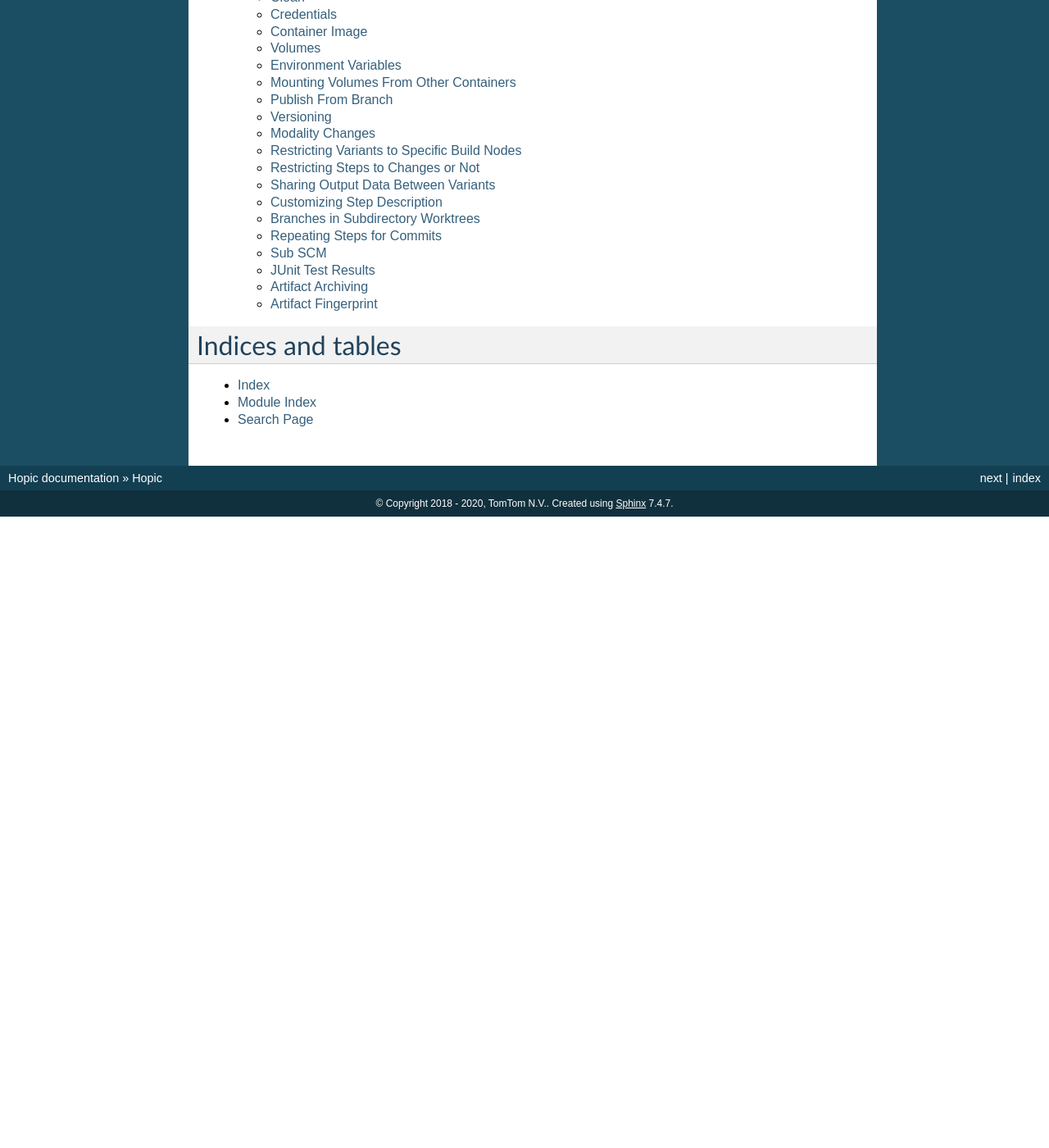
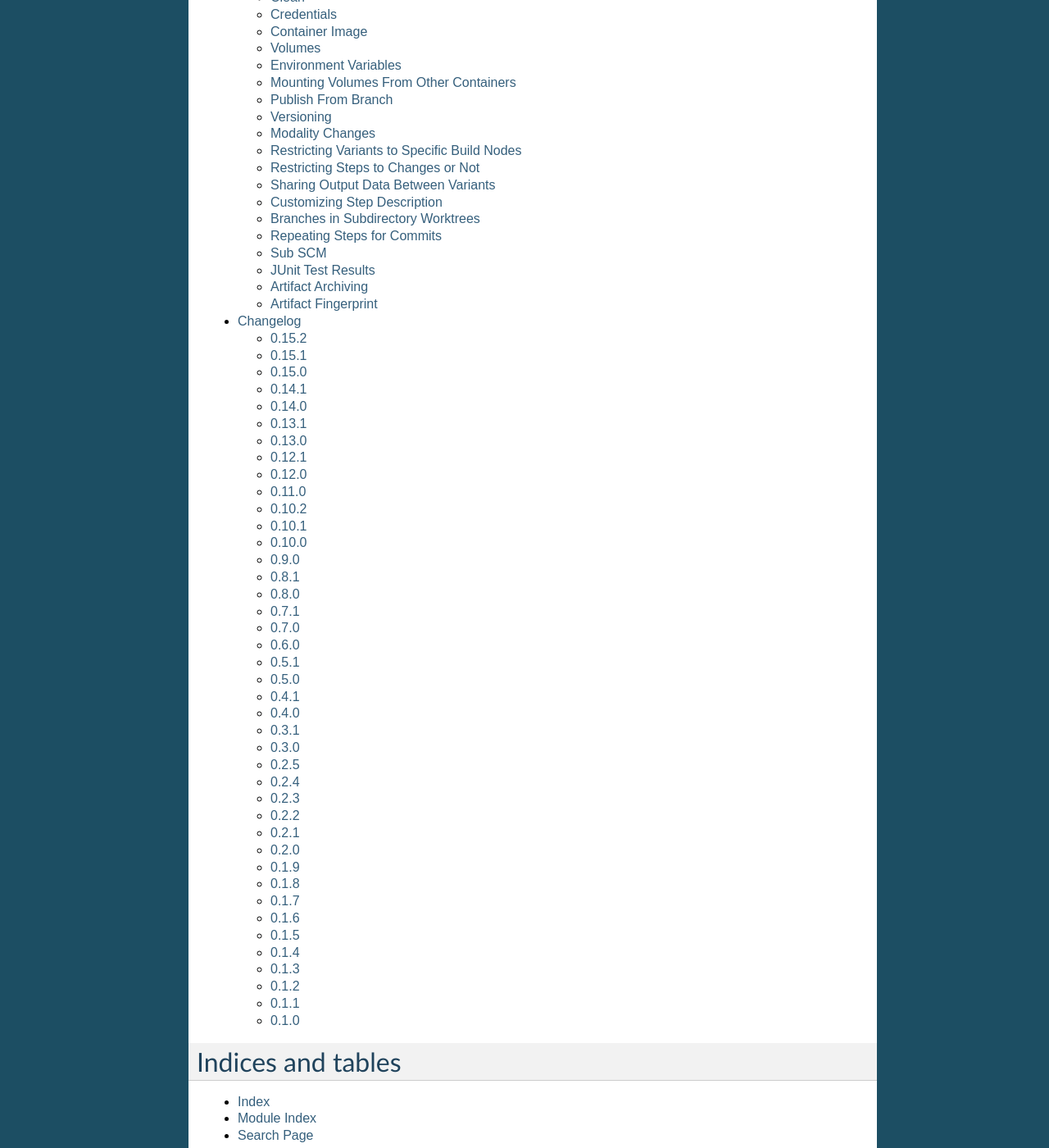
Before and after one commit to tomtom-international/hopic, a Sphinx documentation site: the page built from doc/source/index.rst, in a window 1280 px wide and 1400 px high, scrolled down 726 px. Shown: the whole window at 82% size. Built offline with Sphinx 7.4.7, drawn with Linux system fonts in a browser that asks for light colours; before the commit the page ends 1356 px from its top, so only the background shows below that; some of the changed lines change nothing that is shown.

Commit message:
docs: add changelog

```diff
--- /dev/null
+++ b/doc/source/changes.rst
@@ -0,0 +1,546 @@
+..
+   Copyright (c) 2019 - 2020 TomTom N.V. (https://tomtom.com)
+
+   Licensed under the Apache License, Version 2.0 (the "License");
+   you may not use this file except in compliance with the License.
+   You may obtain a copy of the License at
+
+       http://www.apache.org/licenses/LICENSE-2.0
+
+   Unless required by applicable law or agreed to in writing, software
+   distributed under the License is distributed on an "AS IS" BASIS,
+   WITHOUT WARRANTIES OR CONDITIONS OF ANY KIND, either express or implied.
+   See the License for the specific language governing permissions and
+   limitations under the License.
+
+=========
+Changelog
+=========
+
+0.15.2
+======
+
+Bug fixes
+---------
+
+* fix: don't force type conversion to bytes
+
+0.15.1
+======
+
+Bug fixes
+---------
+
+* fix: prevent pip from looking at the current repo while installing Hopic
+
+0.15.0
+======
+
+New features
+------------
+
+* feat: don't execute run on change variants if build isn't green
+* feat: only version bump if it contains a new feature, bug fix or breaking change
+
+Bug fixes
+---------
+
+* fix: increase git-rebase --autosquash timeout from 5 secs to 5 mins
+* fix: don't clear Acked-By on autosquashes
+* fix: crash when moving submodule in PR
+* fix: give decent error messages for conventional commit syntax errors
+
+0.14.1
+======
+
+Bug fixes
+---------
+
+* fix(groovy): stash files relative to Hopic's workspace, not Jenkins'
+
+0.14.0
+======
+
+New Features
+------------
+
+* feat: don't clear Acked-By on autosquashes
+
+Bug fixes
+---------
+
+* fix: ensure hopic is always executed with a UTF-8 locale
+
+0.13.1
+======
+
+Bug fixes
+---------
+
+* fix: display type of invalid element instead of 'type' function
+
+0.13.0
+======
+
+New features
+------------
+
+* feat: add docker image override within a phase #PIPE-367
+* feat: allow ptrace operations within docker #PIPE-385
+* feat(config): search for specified Ivy manifest relative to $CFGDIR
+
+Improvements
+------------
+
+* ci(message-checker): ignore tag merges as well as branch merges
+* improvement(logging): display info used by conventional-commits bumping policy
+
+Bug fixes
+---------
+
+* fix: replace DOS line endings with Unix line endings in produced commit messages
+* fix: use Python 2-compatible super() function
+* fix: parsing of conventional-commits on Python 2 #PIPE-405
+
+0.12.1
+======
+
+Bug fixes
+---------
+
+* fix: handle missing BitBucket users without raising an exception
+
+0.12.0
+======
+
+New features
+------------
+
+* feat: use conventional commits for bumping and branch restriction (d313ddf)
+
+  * feat: add commit message decomposition class (e0b8a29)
+  * feat: add Conventional Commmit parser (6e90e39)
+  * feat: add conventional commit footer parsing (9d04254)
+  * feat(config): add a bumping policy (ef34046)
+  * feat(merge): parse commit messages according to the configured policy (27d8858)
+  * feat(merge): bump the correct version field according to conventional commits (2905ea9)
+  * feat(merge): allow a version bumping policy for less than every change (eb3b8b6)
+  * feat(merge): reject breaking changes and new features on release branches (d200cdf)
+
+* feat: make clean checkout commands customizable (3b0fafb)
+* feat: allow multiple with-credentials (d3418a1)
+
+Improvements
+------------
+
+* improvement: detect wrongly typed `image` options (8c706af)
+* refactor(config): unify the produced 'image' config structure (449c744)
+* improvement(config): display config error messages without backtrace (c8329b0)
+* improvement: have workspace default to containing repository of config file (e8e89c7)
+* docs: add documentation for description and stash (a427d90)
+
+Bug fixes
+---------
+
+* fix(show-config): allow JSON serialization of '!image-from-ivy-manifest' images (b37321b)
+* fix(carver): separate the major, minor and patch components by dots (b23b733)
+* fix: use relative config path for version file (59199f1)
+* fix: handle CredentialNotFoundException where it can be thrown (a47cdd4)
+* fix: avoid wrapping in withCredentials when no credentials are requested (f08e9c2)
+
+0.11.0
+======
+
+New features
+------------
+
+* feat: make execution possible with 'hopic' as command
+
+Improvements
+------------
+
+* improvement: raise exception when specified ivy manifest does not exist
+* improvement(log): add hint for initial version tag
+
+Bug fixes
+---------
+
+* fix: only restore mtime for regular files and symlinks
+* fix: use the common ancestor of the source and target commit for autosquash
+* fix: ignore submodule checkout failure during checkout-source-tree
+* fix: use git submodule sync to update submodule url when checking out source
+
+0.10.2
+======
+
+Bug fixes
+---------
+
+* fix: provide an empty dict instead of nothing for metadata-less variants
+
+0.10.1
+======
+
+Improvements
+------------
+
+* improvement(groovy): retrieve execution graph in a single 'getinfo' call
+
+Bug fixes
+---------
+
+* fix: use full repository directory when updating submodules recursively
+* fix: reset the config directory after re-reading the config file
+
+0.10.0
+======
+
+New features
+------------
+
+* feat: allow passing environment variables into containers
+
+Improvements
+------------
+
+* improvement: log reason why Bitbucket refuses to merge
+
+Bug fixes
+---------
+
+* fix: use blacklisted object when printing error to avoid crash
+
+0.9.0
+======
+
+New features
+------------
+
+* feat: checkout submodules too during checkout
+* feat: note the used Hopic version in the merge commit
+
+Improvements
+------------
+
+* improvement: use Hopic's default config location in the CI-Driver
+* improvement(groovy): log when we're skipping submission for replays
+
+Bug fixes
+---------
+
+* fix: re-check default locations for config file after checking out and merging
+
+0.8.1
+======
+
+Bug fixes
+---------
+
+* fix(groovy): avoid confusing e-mail addresses for usernames
+* fix(carver): don't include the prerelease portion in tags by default
+
+0.8.0
+======
+
+New features
+------------
+
+* feat: reject submission of replay builds
+
+0.7.1
+======
+
+Bug fixes
+---------
+
+* fix(groovy): move regex evaluation to non-CPS context
+
+Improvements
+------------
+
+* improvement: use : as GIT_EDITOR to prevent starting an editor at all
+
+0.7.0
+======
+
+New features
+------------
+
+* feat: add support for volume overrides per variant
+
+0.6.0
+======
+
+New features
+------------
+
+* feat: add support for Docker `--volume-from` mapping at variant level
+* feat: expose current GIT_COMMIT and GIT_BRANCH
+
+Bug fixes
+---------
+
+* fix: ensure that the execution flow is built _after_ merging
+
+0.5.1
+======
+
+Bug fixes
+---------
+
+* fix: only remove/add files from non-empty lists
+* doc: document all release branch versions
+
+0.5.0
+======
+
+New features
+------------
+
+* feat: support file and string credentials too
+
+0.4.1
+======
+
+Logging improvements
+--------------------
+
+* logging(debug): tell when we're restoring mtimes
+* improvement: don't log a back trace for fatally terminated commands
+
+0.4.0
+======
+
+New features
+------------
+
+* feat: make Hopic's verbosity controllable via environment variables
+
+0.3.1
+======
+
+Improvements
+------------
+
+* improvement: add debug logging about pre/post autosquashing commit sets
+* improvement: log the failure information when failing to autosquash
+* improvement: ensure hash stability of autosquashed commit
+
+0.3.0
+======
+
+New features
+------------
+
+* feat: add support for promoting builds after submission
+* feat: make default node expression configurable via optional param
+* feat: support feature branches
+* feat: execute a command once for every autosquashed source commit
+
+0.2.5
+======
+
+Documentation fixes
+-------------------
+
+* docs: match installation URL to current branch
+
+0.2.4
+======
+
+Bug fixes
+---------
+
+* fix: ensure that the execution flow is built *after* merging
+
+0.2.3
+======
+
+Bug fixes
+---------
+
+* fix: only remove/add files from non-empty lists
+* doc: document all release branch versions
+
+0.2.2
+======
+
+Improvements
+------------
+
+* improvement: better logging about submittability
+
+Bug fixes
+---------
+
+* fix: only restore mtimes for clean builds
+* fix: avoid scientific notation for timestamps
+* fix: workaround Groovy regexes producing null matches
+* fix: ensure $HOME is available for modality changes
+
+0.2.1
+======
+
+Artifactory related improvements
+
+Improvements
+------------
+
+* improvement: handle artifactory 'target' in config reader
+* improvement: expose all versioning related environment variables
+* improvement: perform all artifactory build uploads from a single node
+* improvement: translate Artifactory FileSpec patterns to Ant FileSet
+
+0.2.0
+======
+
+New features
+------------
+
+* feat: execute a command once for every source commit
+* feat: make the branch name, build id and lock name public
+* feat(bb-pr): expand '@user' tokens in pull request descriptions
+* feat: add support for executing commands with credentials
+* feat(git): support for other branches in subdirectory worktrees
+
+0.1.9
+======
+
+Bug fixes
+---------
+
+fix: ensure that the execution flow is built _after_ merging
+
+0.1.8
+======
+
+Documentation
+-------------
+
+* doc: document all release branch versions
+
+0.1.7
+======
+
+Bug fixes
+---------
+
+* fix: only restore mtimes for clean builds
+* fix: avoid scientific notation for timestamps
+* fix: ensure $HOME is available for modality changes
+
+Improvements
+------------
+
+* improvement: better logging about submittability
+
+0.1.6
+======
+
+Artifactory related improvements
+
+Improvements
+------------
+
+* improvement: handle artifactory 'target' in config reader
+* improvement: expose all versioning related environment variables
+* improvement: perform all artifactory build uploads from a single node
+* improvement: translate Artifactory FileSpec patterns to Ant FileSet
+
+0.1.5
+======
+
+Bugfix and greater docker volume specification flexibility
+
+Improvements
+------------
+
+* improvement: allow overriding the ${WORKSPACE} volume
+
+Bug fixes
+---------
+
+* fix: use slicing instead of indexing to get string suffix
+
+0.1.4
+======
+
+Fix versioning bugs and improve CLI defaults
+
+Improvements
+------------
+
+* improvement: don't destroy config sections until we're done with them
+* improvement: give --config a default
+* improvement: give --workspace a decent default
+
+Bug fixes
+---------
+
+* fix: find version file relative to CI config file
+* fix: use version-policy specific defaults for the formatting of tags
+* fix: prevent tag failure for non-semver versioning policies
+
+0.1.3
+======
+
+Fix various bugs and produce more stable build ids on Artifactory
+
+Improvements
+------------
+
+* improvement: produce more stable build names and numbers on Artifactory
+
+Bug fixes
+---------
+
+* fix: don't forget to delete checkouts if we don't have change-only steps
+* fix: remove checkouts without wrongly checking for them first
+* fix: work around bug JENKINS-47730
+* fix: don't break when given multiple target artifactory servers
+* fix: lock without 'run-on-change: only' steps too when submitting
+* fix: workaround Jenkins Git plugin bug causing wrong GIT_COMMIT
+* fix: submit even if we don't have any build steps
+* fix: prevent infinite downloads from blocking the build forever
+* fix: don't read config file before checking it out
+* fix: complain when trying to bump a non-existant version
+* fix(config): allow using Hopic CI driver without build steps
+
+0.1.2
+======
+
+Improvements
+------------
+
+* improvement: allow stacking prepare-source-tree commands
+
+Bug fixes
+---------
+
+* fix: prevent failure when failing to read an optional config file
+* fix: apply version bumping policy for the change that introduces it too
+* fix: prevent interpreting local time as UTC
+* fix: don't remove submit-config until successfully used
+* fix(groovy): lock change target branch instead of target repo
+* fix(git): don't remove or add empty lists of files
+* fix(restore-mtimes): don't update mtime of symlink targets
+* fix(shell-completion): only yield completions matching (partial) input
+* fix(groovy): allow expansion of ${WORKSPACE} always
+
+Documentation
+-------------
+
+* docs: add the start of documentation
+
+0.1.1
+======
+
+Bug fixes
+---------
+
+* fix: properly detect submission failures
+
+0.1.0
+======
+
+Initial release
--- a/doc/source/index.rst
+++ b/doc/source/index.rst
@@ -17,6 +17,7 @@ Contents
    usage
    intro
    config
+   changes
 
 Indices and tables
 ==================
```
